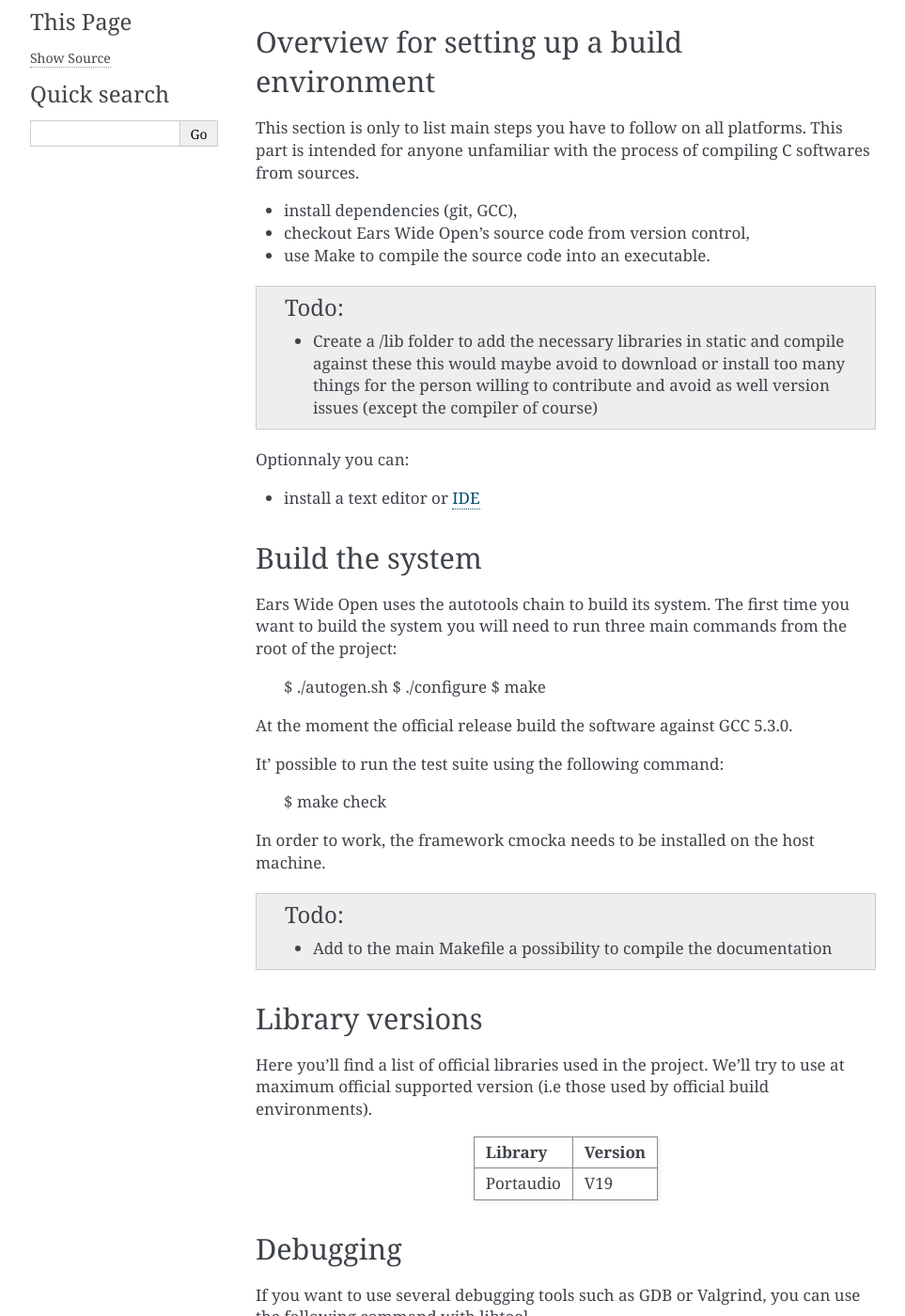
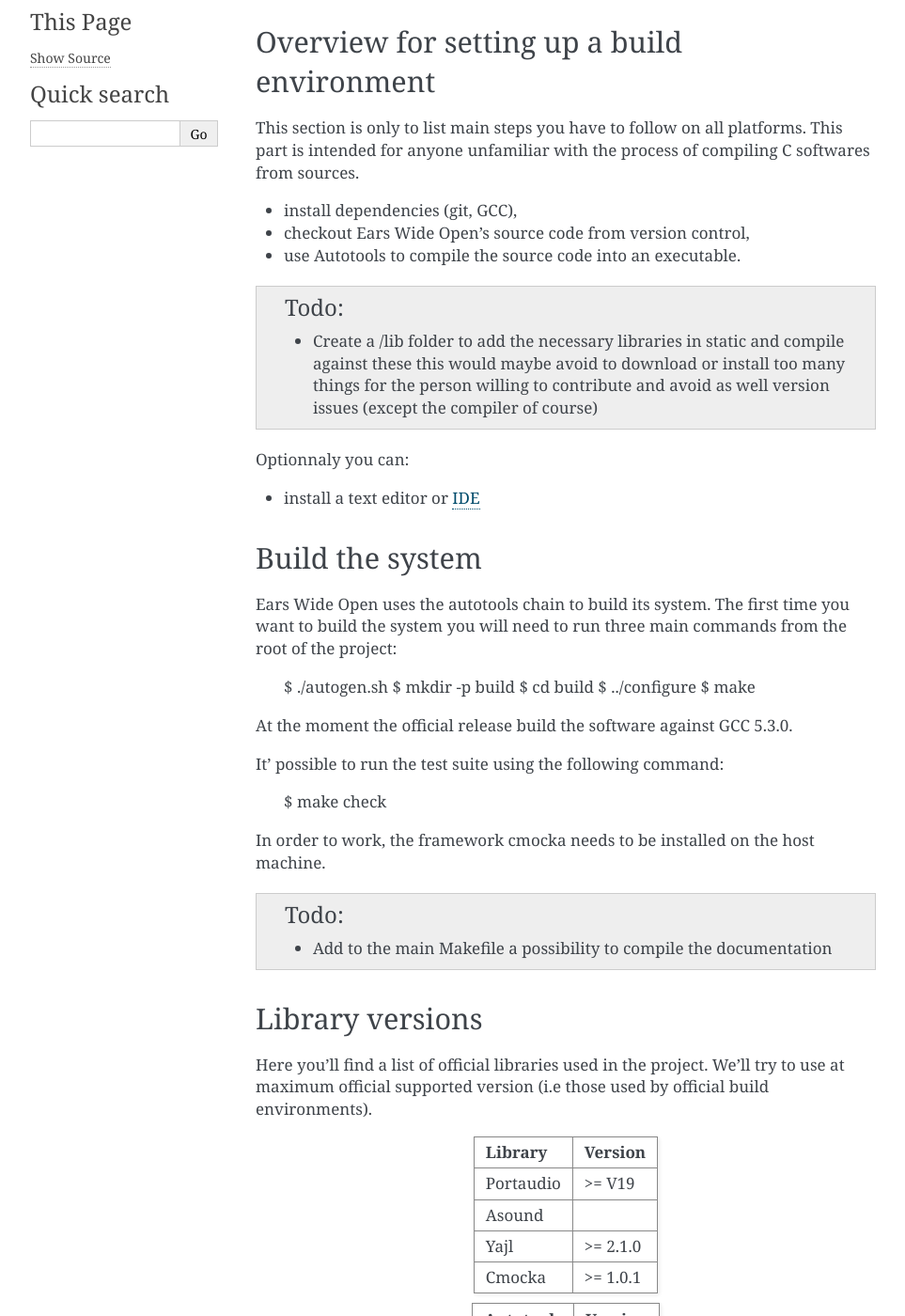
Before and after one commit to earswideopen/ewo-core, a Sphinx documentation site: the page built from docs/source/02-building.rst, in a window 1280 px wide and 1400 px high, scrolled down 246 px. Shown: the whole window at 94% size, without its empty margins (148-1111 px from the left). Built offline with Sphinx 7.4.7, drawn with Linux system fonts in a browser that asks for light colours; some of the changed text lies outside the part shown.

Commit message:
docs/source/*.rst: update of the documentation
Small update of the documentation in order to mainly update the
compilation process and the library versions needed.

Signed-off-by: Matthieu Berjon <matthieu@berjon.net>

```diff
--- a/docs/source/02-building.rst
+++ b/docs/source/02-building.rst
@@ -17,7 +17,7 @@
 
 * install dependencies (git, GCC),
 * checkout Ears Wide Open's source code from version control,
-* use Make to compile the source code into an executable.
+* use Autotools to compile the source code into an executable.
 
 .. todo::
         - Create a /lib folder to add the necessary libraries in static and compile against these
@@ -37,7 +37,9 @@
 root of the project:
 
         $ ./autogen.sh
-        $ ./configure
+        $ mkdir -p build
+        $ cd build
+        $ ../configure
         $ make
 
 At the moment the official release build the software against GCC 5.3.0.
@@ -61,8 +63,31 @@
 +-----------------------+-----------------------+
 | Library               | Version               |
 +=======================+=======================+
-| Portaudio             | V19                   |
+| Portaudio             | >= V19                |
 +-----------------------+-----------------------+
+| Asound                |                       |
++-----------------------+-----------------------+
+| Yajl                  | >= 2.1.0              |
++-----------------------+-----------------------+
+| Cmocka                | >= 1.0.1              |
++-----------------------+-----------------------+
+
++-----------------------+-----------------------+
+| Autotools             | Version               |
++=======================+=======================+
+| Automake              | >= 1.15               |
++-----------------------+-----------------------+
+| Autoconf              | >= 2.69               |
++-----------------------+-----------------------+
+| Libtool               | >= 2.4.6              |
++-----------------------+-----------------------+
+
++-----------------------+-----------------------+
+| Miscelleaneous        | Version               |
++=======================+=======================+
+| GCC                   | >= 5.3.0              |
++-----------------------+-----------------------+
+
 
 Debugging
 =========
```
Also changed, not shown: docs/source/01-getting-started.rst (+6 -2 lines).
